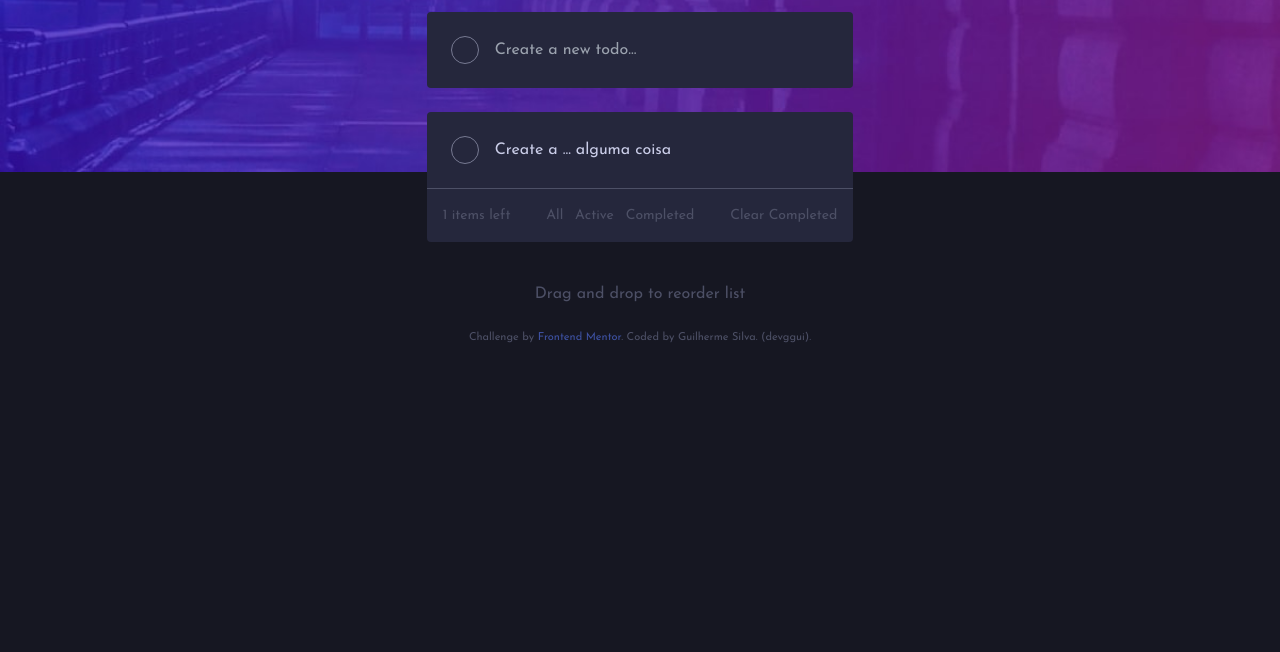
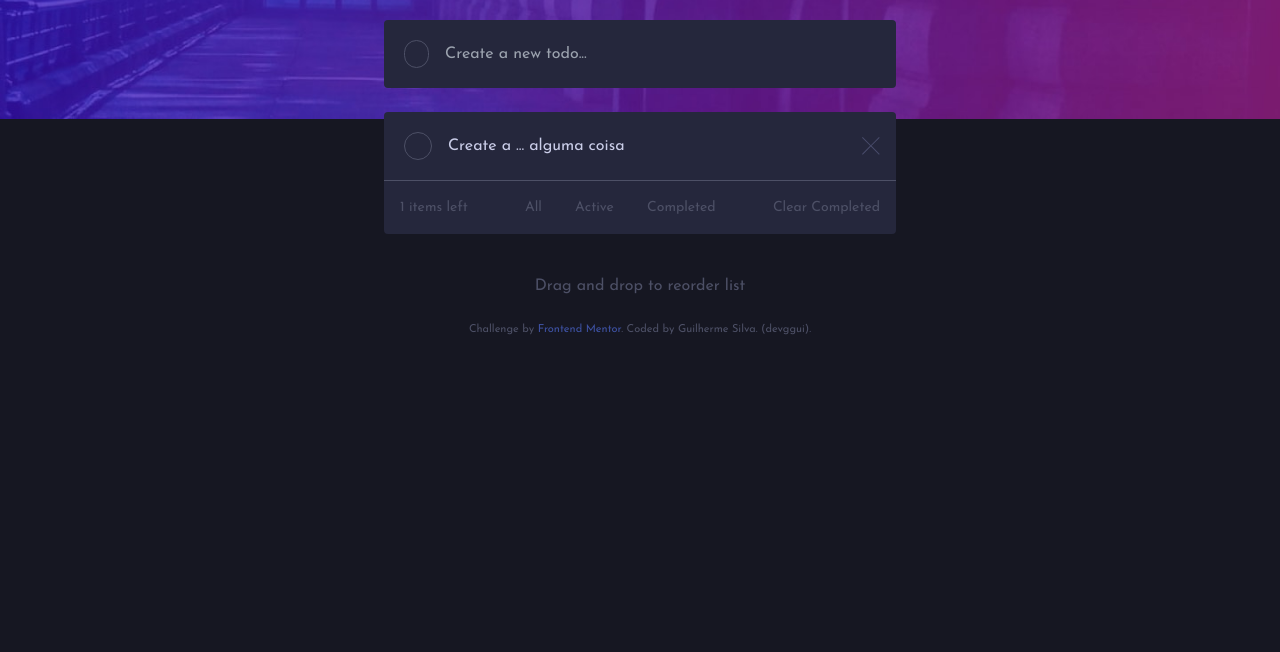
Before and after one commit to devggui/todo-app, a website: page index.html in a window 1280 px wide. Shown: the part 148-800 px from the top of the page. Drawn offline with nearby package versions, Linux system fonts and the light colour scheme.

Commit message:
feat: ajust background

```diff
--- a/index.html
+++ b/index.html
@@ -19,30 +19,29 @@
   <title>Frontend Mentor | Todo app</title>
 </head>
 <body>
-  <div class="w-screen h-2/5 bg-[url('./images/bg-desktop-dark.jpg')] bg-cover absolute"></div>
-  <div class="w-screen h-screen flex flex-col items-center justify-center text-left bg-[var(--dark-Very-Dark-Blue)]">
-    <div class="m-0 top-24 absolute w-1/3 max-w-[600px] min-w-[400px]">
-
-      <div class="mb-6">
+  <div class="w-screen h-screen flex flex-col items-center justify-center text-left bg-[var(--dark-Very-Dark-Blue)] bg-[url('./images/bg-desktop-dark.jpg')] bg-no-repeat bg-contain">
+    <div class="m-0 top-24 absolute w-2/5 min-w-[400px]">
+      <div class="mb-8">
         <h1 class="flex flex-row justify-between text-left text-4xl text-white font-bold">T O D O<a id="mode"><img src="images/icon-sun.svg" alt="Icone em formato de um sol na cor branca"></a></h1>
       </div>
-      <div class="flex flex-row p-2 mb-6 bg-[var(--dark-Very-Dark-Desaturated-Blue)] rounded-[4px]">
-        <label for="create" class="m-4 w-7 h-7 rounded-full border-[1px] border-[var(--dark-Dark-Grayish-Blue)]"></label>
-        <input type="text" placeholder="Create a new todo..." class="bg-transparent" id="create">
+      <div class="flex flex-row items-center p-1 mb-6 bg-[var(--dark-Very-Dark-Desaturated-Blue)] rounded-[4px]">
+        <div class="m-4 w-7 h-7 rounded-full border-[1px] border-[var(--dark-Very-Dark-Grayish-Blue)] cursor-pointer"></div>
+        <input type="text" placeholder="Create a new todo..." class="w-full bg-transparent text-[var(--dark-Light-Grayish-Blue)]" id="create">
       </div>
 
-      <div class="flex flex-col bg-[var(--dark-Very-Dark-Desaturated-Blue)] rounded-t-[4px] rounded-b-[4px]">
-        <div class="flex flex-row items-center p-2 border-b-[1px] border-[var(--dark-Very-Dark-Grayish-Blue)]">
-          <div id="checkbox-icon1" class="m-4 w-7 h-7 rounded-full border-[1px] border-[var(--dark-Dark-Grayish-Blue)] cursor-pointer">
+      <div class="flex flex-col h-auto bg-[var(--dark-Very-Dark-Desaturated-Blue)] rounded-t-[4px] rounded-b-[4px]">
+        <div id="component" class="max-w-2xl">
+          <div class="flex flex-row items-center p-1 border-b-[1px] border-[var(--dark-Very-Dark-Grayish-Blue)] cursor-pointer">
+            <div id="checkbox-icon1" class="m-4 w-7 h-7 rounded-full border-[1px] border-[var(--dark-Very-Dark-Grayish-Blue)] cursor-pointer"></div>
+            <p>Create a ... alguma coisa</p>
+            <img src="./images/icon-cross.svg" alt="Icone de correto" class="absolute right-0 mr-4 cursor-pointer">
           </div>
-          <p>Create a ... alguma coisa</p>
         </div>
-
 
         <div class="flex flex-row items-center justify-between pb-4 pt-4">
           <span class="ml-4 mr-6 hover:text-[var(--dark-Light-Grayish-Blue)]">1 items left</span>
           <span>All</span>
-          <span class="">Active</span>
+          <span>Active</span>
           <span>Completed</span>
           <span class="mr-4 ml-6 hover:text-[var(--dark-Light-Grayish-Blue)]">Clear Completed</span>
         </div>
--- a/styles/style.css
+++ b/styles/style.css
@@ -16,18 +16,20 @@ span {
 
 span:hover {
   color: var(--dark-Light-Grayish-Blue-hover);
+  font-weight: bold;
+  cursor: pointer;
 }
 
 #checkbox-icon1:hover {
   border-radius: 50%;
   border: 1px solid transparent;
   background: linear-gradient(hsl(192, 100%, 67%), hsl(280, 87%, 65%)) border-box;
-  -webkit-mask: /*4*/
+  -webkit-mask:
      linear-gradient(#fff 0 0) padding-box,
      linear-gradient(#fff 0 0);
   mask:
     linear-gradient(#fff 0 0) padding-box,
     linear-gradient(#fff 0 0);
-  -webkit-mask-composite: xor; /*5'*/
-          mask-composite: exclude; /*5*/
+  -webkit-mask-composite: xor;
+          mask-composite: exclude;
 }
```
Also changed, not shown: js/index.js (added).
